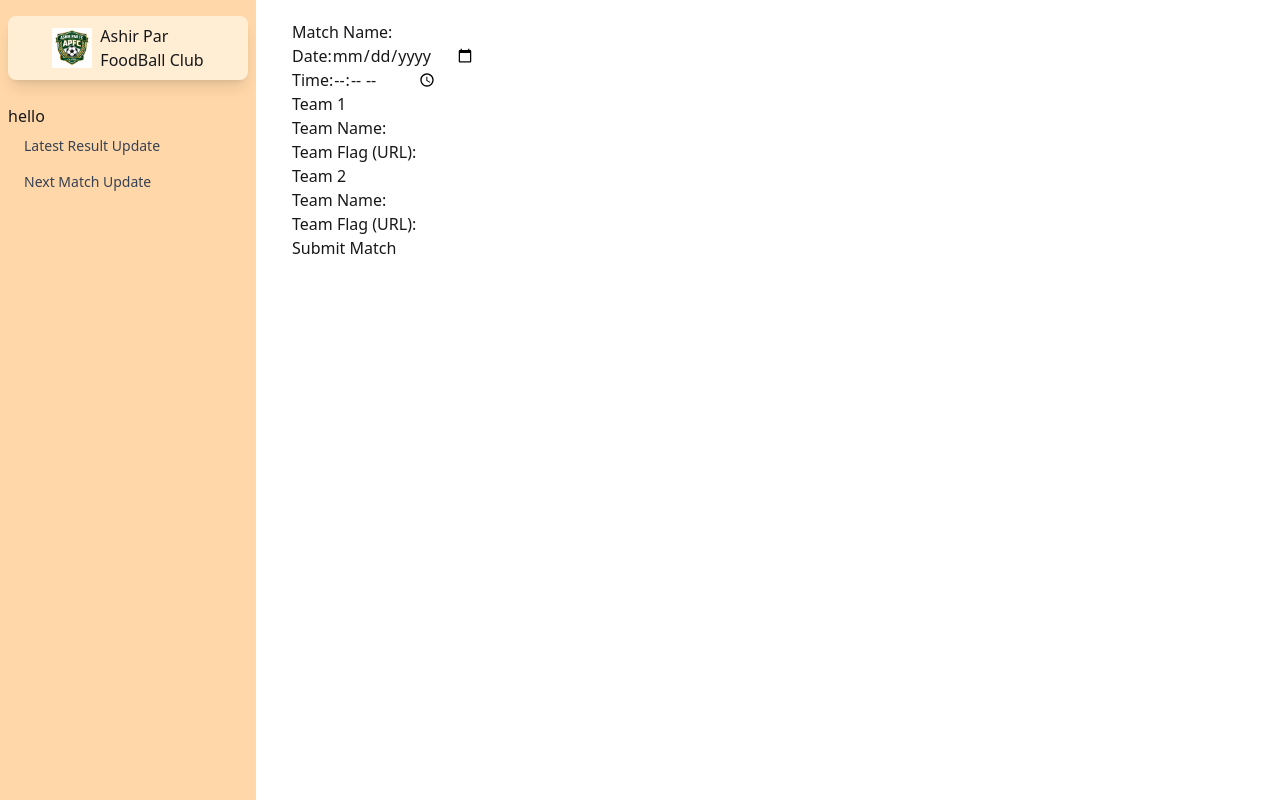
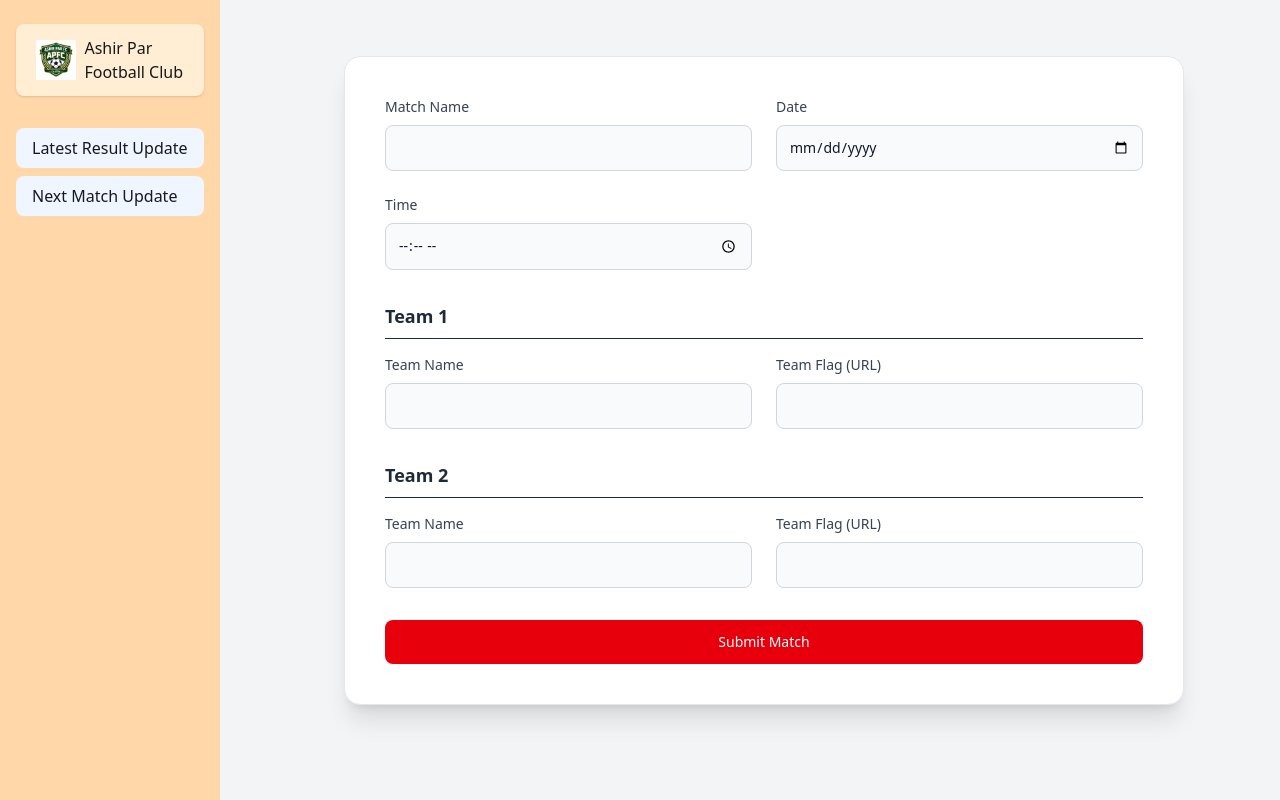
Before and after one commit to hkrobinbrother/Ashir-Par-FoodBall-Club, a React (Vite) app: page /dashboard/next-match in a window 1280 px wide. Built offline with nearby package versions, Linux system fonts and the light colour scheme; no server answers.

Commit message:
set the nextmatch input field

```diff
--- a/package.json
+++ b/package.json
@@ -16,6 +16,7 @@
     "react": "^19.2.0",
     "react-dom": "^19.2.0",
     "react-hook-form": "^7.71.1",
+    "react-hot-toast": "^2.6.0",
     "react-icons": "^5.5.0",
     "react-responsive-carousel": "^3.2.23",
     "react-router": "^7.13.0",
--- a/src/Components/Common/NextMatch/NextMatch.jsx
+++ b/src/Components/Common/NextMatch/NextMatch.jsx
@@ -3,52 +3,7 @@ import React from "react";
 const NextMatch = () => {
   return (
     <div>
-      <div className="container mx-auto mt-14">
-        <h1 className="text-2xl text-center font-extrabold mb-6 text-red-500">
-          NEXT MATCH
-        </h1>
-        <div>
-          <div className="max-w-4xl mx-auto bg-[#151a1e] text-white rounded-2xl px-6 py-4 shadow-lg">
-            {/* Top Row */}
-            <div className="flex justify-between items-center text-sm text-gray-400 mb-4">
-              <p>Tue, Mar 31</p>
-              <p className="flex items-center gap-1">
-                Asian Cup Qualification Playoff
-                <span className="text-red-500">🎯</span>
-              </p>
-            </div>
 
-            {/* Match Row */}
-            <div className="flex items-center justify-between">
-              {/* Singapore */}
-              <div className="flex items-center gap-3">
-                <p className="font-semibold">Singapore</p>
-                <img
-                  src="https://flagcdn.com/w40/sg.png"
-                  alt="Singapore"
-                  className="w-8 h-6 rounded-sm"
-                />
-              </div>
-
-              {/* Time */}
-              <div className="text-center">
-                <p className="text-xl font-bold">4:00</p>
-                <p className="text-xs text-gray-400">PM</p>
-              </div>
-
-              {/* Bangladesh */}
-              <div className="flex items-center gap-3">
-                <img
-                  src="https://flagcdn.com/w40/bd.png"
-                  alt="Bangladesh"
-                  className="w-8 h-6 rounded-sm"
-                />
-                <p className="font-semibold">Bangladesh</p>
-              </div>
-            </div>
-          </div>
-        </div>
-      </div>
     </div>
   );
 };
--- a/src/Components/Dashboard/LatestResultInput.jsx
+++ b/src/Components/Dashboard/LatestResultInput.jsx
@@ -3,7 +3,7 @@ import React from 'react';
 const LatestResultInput = () => {
     return (
         <div>
-            <h1>Lorem ipsum dolor sit amet consectetur adipisicing elit. Assumenda nisi illum accusantium modi aliquid dolores dolorum, eum sint ipsum! Optio recusandae veritatis delectus minus fugit saepe dignissimos earum dicta iure sint aspernatur, tempora animi quod quia ipsam inventore illum amet rem ipsum, illo cum, vero cupiditate totam. Numquam, deleniti perferendis.</h1>
+
         </div>
     );
 };
--- a/src/Components/Dashboard/NextMatchInput.jsx
+++ b/src/Components/Dashboard/NextMatchInput.jsx
@@ -1,5 +1,6 @@
 import { useForm } from "react-hook-form";
 import axios from "axios";
+import toast from "react-hot-toast";
 
 const NextMatchInput = () => {
   const {
@@ -10,92 +11,148 @@ const NextMatchInput = () => {
 
   const onSubmit = async (data) => {
     try {
-      const response = await axios.post("http://localhost:5000/matches", data);
-      alert("Match data submitted successfully!");
+      const response = await axios.post(`${import.meta.env.VITE_BASE_URL}/nextmatch`, data,
+      {
+        withCredentials: true,
+      });
+      toast.success("Match data submitted successfully!");
       console.log(response.data);
     } catch (error) {
+      toast.error("Match data not submitting .");
       console.error("Error submitting match:", error);
-      alert("Error submitting match data.");
     }
   };
 
  return (
+  <div className="w-full px-4 md:px-10 lg:px-20 mt-10">
+    <div className="w-full bg-white rounded-2xl shadow-xl border border-gray-200 p-6 md:p-10">
+
+      <form onSubmit={handleSubmit(onSubmit)} className="space-y-8">
+
+        {/* Match Info Section */}
+        <div className="grid grid-cols-1 md:grid-cols-2 gap-6">
+
           <div>
-      <form onSubmit={handleSubmit(onSubmit)}>
-        <div className="">
-          <label htmlFor="matchName">Match Name:</label>
+            <label htmlFor="matchName" className="block mb-2 text-sm font-medium text-gray-700">
+              Match Name
+            </label>
             <input
               id="matchName"
               {...register("matchName", { required: "Match name is required" })}
+              className="bg-gray-50 border border-gray-300 text-gray-900 text-sm rounded-lg focus:ring-red-500 focus:border-red-500 block w-full p-3"
             />
-          {errors.matchName && <p>{errors.matchName.message}</p>}
+            {errors.matchName && <p className="text-red-500 text-sm mt-1">{errors.matchName.message}</p>}
           </div>
 
           <div>
-          <label htmlFor="date">Date:</label>
+            <label htmlFor="date" className="block mb-2 text-sm font-medium text-gray-700">
+              Date
+            </label>
             <input
               id="date"
               type="date"
               {...register("date", { required: "Date is required" })}
+              className="bg-gray-50 border border-gray-300 text-gray-900 text-sm rounded-lg focus:ring-red-500 focus:border-red-500 block w-full p-3"
             />
-          {errors.date && <p>{errors.date.message}</p>}
+            {errors.date && <p className="text-red-500 text-sm mt-1">{errors.date.message}</p>}
           </div>
+
           <div>
-          <label htmlFor="time">Time:</label>
+            <label htmlFor="time" className="block mb-2 text-sm font-medium text-gray-700">
+              Time
+            </label>
             <input
               id="time"
               type="time"
               {...register("time", { required: "Time is required" })}
+              className="bg-gray-50 border border-gray-300 text-gray-900 text-sm rounded-lg focus:ring-red-500 focus:border-red-500 block w-full p-3"
             />
-          {errors.time && <p>{errors.time.message}</p>}
+            {errors.time && <p className="text-red-500 text-sm mt-1">{errors.time.message}</p>}
           </div>
 
-        <h3>Team 1</h3>
+        </div>
+
+        {/* Team 1 */}
         <div>
-          <label htmlFor="team1Name">Team Name:</label>
+          <h3 className="text-lg font-semibold text-gray-800 border-b pb-2 mb-4">
+            Team 1
+          </h3>
+
+          <div className="grid grid-cols-1 md:grid-cols-2 gap-6">
+            <div>
+              <label htmlFor="team1Name" className="block mb-2 text-sm font-medium text-gray-700">
+                Team Name
+              </label>
               <input
                 id="team1Name"
                 {...register("team1Name", { required: "Team 1 name is required" })}
+                className="bg-gray-50 border border-gray-300 text-gray-900 text-sm rounded-lg focus:ring-red-500 focus:border-red-500 block w-full p-3"
               />
-          {errors.team1Name && <p>{errors.team1Name.message}</p>}
+              {errors.team1Name && <p className="text-red-500 text-sm mt-1">{errors.team1Name.message}</p>}
             </div>
+
             <div>
-          <label htmlFor="team1Flag">Team Flag (URL):</label>
+              <label htmlFor="team1Flag" className="block mb-2 text-sm font-medium text-gray-700">
+                Team Flag (URL)
+              </label>
               <input
                 id="team1Flag"
                 type="url"
                 {...register("team1Flag", { required: "Team 1 flag is required" })}
+                className="bg-gray-50 border border-gray-300 text-gray-900 text-sm rounded-lg focus:ring-red-500 focus:border-red-500 block w-full p-3"
               />
-          {errors.team1Flag && <p>{errors.team1Flag.message}</p>}
+              {errors.team1Flag && <p className="text-red-500 text-sm mt-1">{errors.team1Flag.message}</p>}
+            </div>
+          </div>
         </div>
 
-        <h3>Team 2</h3>
+        {/* Team 2 */}
         <div>
-          <label htmlFor="team2Name">Team Name:</label>
+          <h3 className="text-lg font-semibold text-gray-800 border-b pb-2 mb-4">
+            Team 2
+          </h3>
+
+          <div className="grid grid-cols-1 md:grid-cols-2 gap-6">
+            <div>
+              <label htmlFor="team2Name" className="block mb-2 text-sm font-medium text-gray-700">
+                Team Name
+              </label>
               <input
                 id="team2Name"
                 {...register("team2Name", { required: "Team 2 name is required" })}
+                className="bg-gray-50 border border-gray-300 text-gray-900 text-sm rounded-lg focus:ring-red-500 focus:border-red-500 block w-full p-3"
               />
-          {errors.team2Name && <p>{errors.team2Name.message}</p>}
+              {errors.team2Name && <p className="text-red-500 text-sm mt-1">{errors.team2Name.message}</p>}
             </div>
+
             <div>
-          <label htmlFor="team2Flag">Team Flag (URL):</label>
+              <label htmlFor="team2Flag" className="block mb-2 text-sm font-medium text-gray-700">
+                Team Flag (URL)
+              </label>
               <input
                 id="team2Flag"
                 type="url"
                 {...register("team2Flag", { required: "Team 2 flag is required" })}
+                className="bg-gray-50 border border-gray-300 text-gray-900 text-sm rounded-lg focus:ring-red-500 focus:border-red-500 block w-full p-3"
               />
-          {errors.team2Flag && <p>{errors.team2Flag.message}</p>}
+              {errors.team2Flag && <p className="text-red-500 text-sm mt-1">{errors.team2Flag.message}</p>}
+            </div>
+          </div>
         </div>
 
-        <button type="submit">Submit Match</button>
+        <button
+          type="submit"
+          className="w-full bg-red-600 hover:bg-red-700 text-white font-medium rounded-lg text-sm px-5 py-3 transition duration-300"
+        >
+          Submit Match
+        </button>
+
       </form>
-
-      {/* <h1>
-        <a>View All Matches Lorem ipsum dolor sit amet consectetur, adipisicing elit. Id pariatur amet tempore, exercitationem error in. Corporis illum, at molestiae ipsam maiores soluta mollitia totam reprehenderit dignissimos exercitationem nihil, eius dolor!</a>
-      </h1> */}
+    </div>
   </div>
 );
+
+
 };
 
 export default NextMatchInput;
--- a/src/LayOut/DashboardLayOut.jsx
+++ b/src/LayOut/DashboardLayOut.jsx
@@ -4,13 +4,16 @@ import { Outlet } from 'react-router';
 
 const DashboardLayOut = () => {
     return (
-        <div className='relative min-h-screen md:flex bg-white'>
-            <Sidebar/>
-            <div className='relative min-h-screen ml-68 md:flex bg-white'>
-                <div className='p-5'>
+        <div className=' md:flex bg-gray-100 min-h-screen'>
+
+           <div>
+             <Sidebar/>
+           </div>
+            <div className=' md:flex ml-62 bg-gray-100 min-h-screen flex-1 p-4'>
+
                     <Outlet/>
 
-                </div>
+
             </div>
         </div>
     );
--- a/src/Pages/Dashboard/Sidebar.jsx
+++ b/src/Pages/Dashboard/Sidebar.jsx
@@ -1,61 +1,54 @@
 import React, { useState } from "react";
-
 import logo from "../../assets/apfc.png";
-import { GrLogout } from "react-icons/gr";
 import { Link } from "react-router";
-
-// import MenuItem from "../../Components/MenuItem";
+import { GrMenu } from "react-icons/gr";
 
 const Sidebar = () => {
-  //  const { logOut } = useAuth()
-  const [isActive, setActive] = useState(false);
-  //   const [role,isLoading] = useRole()
-
-  // Sidebar Responsive Handler
+  const [isOpen, setIsOpen] = useState(false);
 
   return (
+    <>
+      {/* Mobile Toggle Button */}
+      <button
+        onClick={() => setIsOpen(!isOpen)}
+        className="md:hidden fixed top-4 left-4 z-50 bg-orange-400 p-2 rounded"
+      >
+        <GrMenu />
+      </button>
+
       <div
-      className={`z-10 md:fixed flex flex-col justify-between overflow-x-hidden bg-orange-200 w-64 space-y-6 px-2 py-4 absolute inset-y-0 left-0 transform ${
-        isActive && "-translate-x-full"
-      }  md:translate-x-0  transition duration-200 ease-in-out`}
+        className={`fixed flex flex-col  bg-orange-200  h-full px-4 py-6 transition-transform duration-300 ease-in-out
+        ${isOpen ? "translate-x-0" : "-translate-x-full"}
+        md:translate-x-0`}
       >
-      <div>
-        <div>
-          <div className="w-full hidden md:flex px-4 py-2 shadow-lg rounded-lg justify-center items-center bg-orange-100    mx-auto">
+        {/* Logo */}
+        <div className="flex items-center justify-center bg-orange-100 p-3 rounded-lg shadow">
           <Link to="/" className="flex items-center">
-              <img
-                // className='hidden md:block'
-                src={logo}
-                className="w-10 h-10"
-                alt="logo"
-                width="100"
-                height="100"
-              />
+            <img src={logo} className="w-10 h-10" alt="logo" />
             <h1 className='font-["Pacifico",cursive] ml-2'>
-                {" "}
-                Ashir Par <br /> FoodBall Club
+              Ashir Par <br /> Football Club
             </h1>
           </Link>
         </div>
-        </div>
 
-        {/* Nav Items */}
-        <div className="flex flex-col justify-between flex-1 mt-6">
-          <nav>
-            {/*  Menu Items */}
-            <h1>hello</h1>
-            <Link to="/dashboard/latest-result" className="block px-4 py-2 text-sm font-medium text-gray-700 rounded-lg hover:bg-orange-100">Latest Result Update</Link>
+        {/* Nav Links */}
+        <nav className="mt-8 space-y-2">
+          <Link
+            to="/dashboard/latest-result"
+            className="block px-4 py-2 bg-blue-50 rounded-lg hover:bg-orange-300 transition"
+          >
+            Latest Result Update
+          </Link>
 
           <Link
             to="/dashboard/next-match"
-              className="block px-4 py-2 text-sm font-medium text-gray-700 rounded-lg hover:bg-orange-100"
+            className="block px-4 py-2 bg-blue-50 rounded-lg hover:bg-orange-300 transition"
           >
             Next Match Update
           </Link>
         </nav>
       </div>
-      </div>
-    </div>
+    </>
   );
 };
 
--- a/src/Pages/Home/NextMatch/NextMatch.jsx
+++ b/src/Pages/Home/NextMatch/NextMatch.jsx
@@ -12,10 +12,10 @@ const NextMatch = () => {
       .then((res) => {
         const matches = res.data;
 
-        // ✅ ensure it's an array
         if (Array.isArray(matches) && matches.length > 0) {
+          // ✅ Sort by inserted time (_id) to get latest
           const sortedMatches = [...matches].sort(
-            (a, b) => new Date(b.date) - new Date(a.date),
+            (a, b) => new Date(b.date + " " + b.time) - new Date(a.date + " " + a.time)
           );
 
           setLatestMatch(sortedMatches[0]);
@@ -38,40 +38,56 @@ const NextMatch = () => {
   }
 
   return (
-    <div className="container mx-auto mt-14">
-      <h1 className="text-2xl text-center font-extrabold mb-6 text-red-500">
+   <div className="container mx-auto mt-14 px-4">
+    <h1 className="text-2xl text-center font-extrabold mb-8 text-red-500 tracking-wide">
       NEXT MATCH
     </h1>
 
-      <div className="bg-gray-900 text-white p-6 rounded-lg flex items-center justify-between">
-        {/* Team A */}
-        <div className="flex items-center gap-3">
+    <div className="bg-gray-900 text-white p-8 rounded-2xl shadow-2xl border border-gray-800 flex items-center justify-between">
+
+      {/* Team 1 */}
+      <div className="flex items-center gap-4">
         <img
-            src={latestMatch.teamA.image}
-            alt={latestMatch.teamA.name}
-            className="w-12 h-12"
+          src={latestMatch.team1Flag}
+          alt={latestMatch.team1Name}
+          className="w-14 h-14 object-cover rounded-full border-2 border-gray-700"
         />
-          <h2 className="font-bold">{latestMatch.teamA.name}</h2>
+        <h2 className="font-bold text-lg tracking-wide">
+          {latestMatch.team1Name}
+        </h2>
       </div>
 
       {/* Match Info */}
-        <div className="text-center">
-          <p className="text-sm text-gray-400">{latestMatch.tournament}</p>
-          <p className="font-semibold">
-            {latestMatch.day}, {latestMatch.date}
+      <div className="text-center space-y-1">
+        <p className="text-sm text-gray-400 tracking-wide">
+          {latestMatch.matchName}
         </p>
-          <p className="text-red-400 font-bold">{latestMatch.time}</p>
+
+        <p className="font-semibold text-gray-300">
+          {latestMatch.date}
+        </p>
+
+        <p className="text-red-400 text-xl font-bold">
+          {new Date(`${latestMatch.date} ${latestMatch.time}`).toLocaleTimeString([], {
+            hour: "2-digit",
+            minute: "2-digit",
+            hour12: true
+          })}
+        </p>
       </div>
 
-        {/* Team B */}
-        <div className="flex items-center gap-3">
-          <h2 className="font-bold">{latestMatch.teamB.name}</h2>
+      {/* Team 2 */}
+      <div className="flex items-center gap-4">
+        <h2 className="font-bold text-lg tracking-wide">
+          {latestMatch.team2Name}
+        </h2>
         <img
-            src={latestMatch.teamB.image}
-            alt={latestMatch.teamB.name}
-            className="w-12 h-12"
+          src={latestMatch.team2Flag}
+          alt={latestMatch.team2Name}
+          className="w-14 h-14 object-cover rounded-full border-2 border-gray-700"
         />
       </div>
+
     </div>
   </div>
   );
--- a/src/main.jsx
+++ b/src/main.jsx
@@ -5,11 +5,14 @@ import './index.css'
 import { RouterProvider } from "react-router/dom";
 import { router } from './Router/Router.jsx';
 import { MatchesProvider } from './Context/Matches.jsx';
+import { Toaster } from 'react-hot-toast';
 
 createRoot(document.getElementById('root')).render(
   <StrictMode>
     <MatchesProvider>
+
       <RouterProvider router={router} />
+      <Toaster position="top-right" reverseOrder={false} />
     </MatchesProvider>
   </StrictMode>,
 )
```
Also changed, not shown: 1 other file (tests, documents, lock files or other folders). Lines whose indentation alone changed are shown as unchanged.
